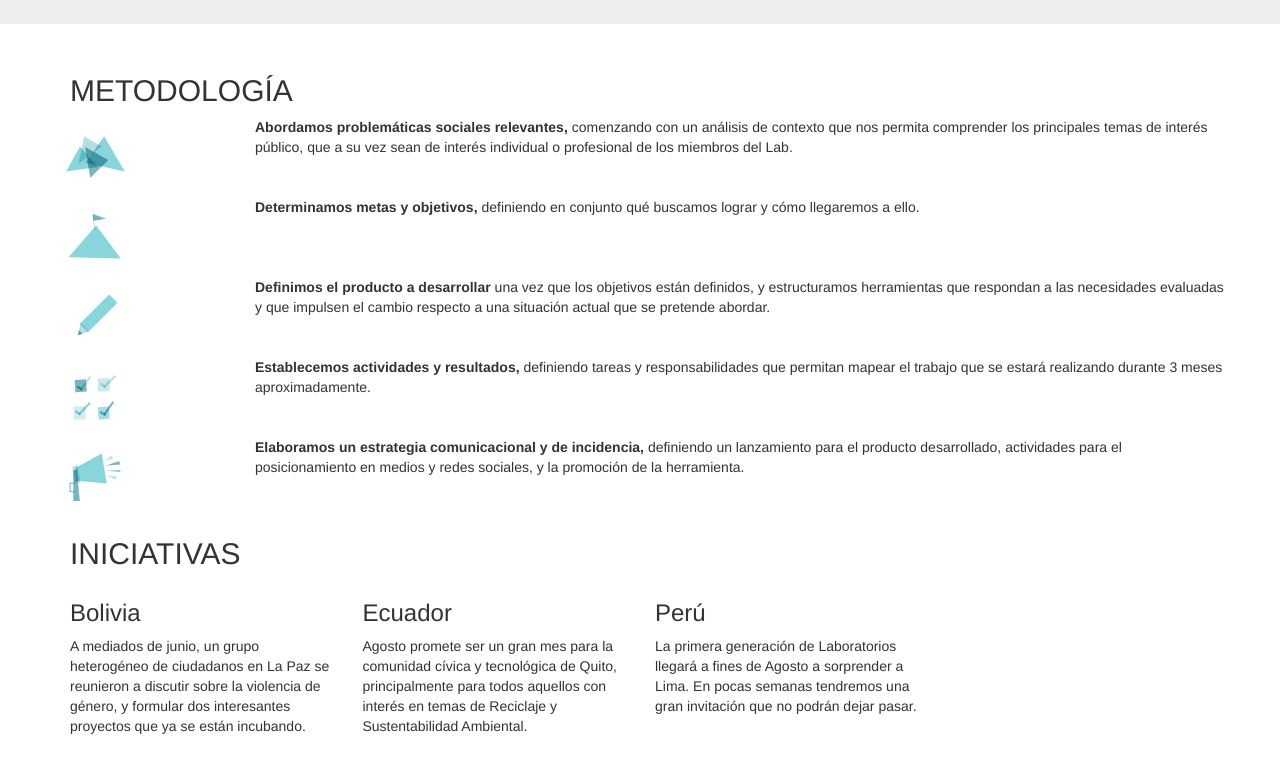
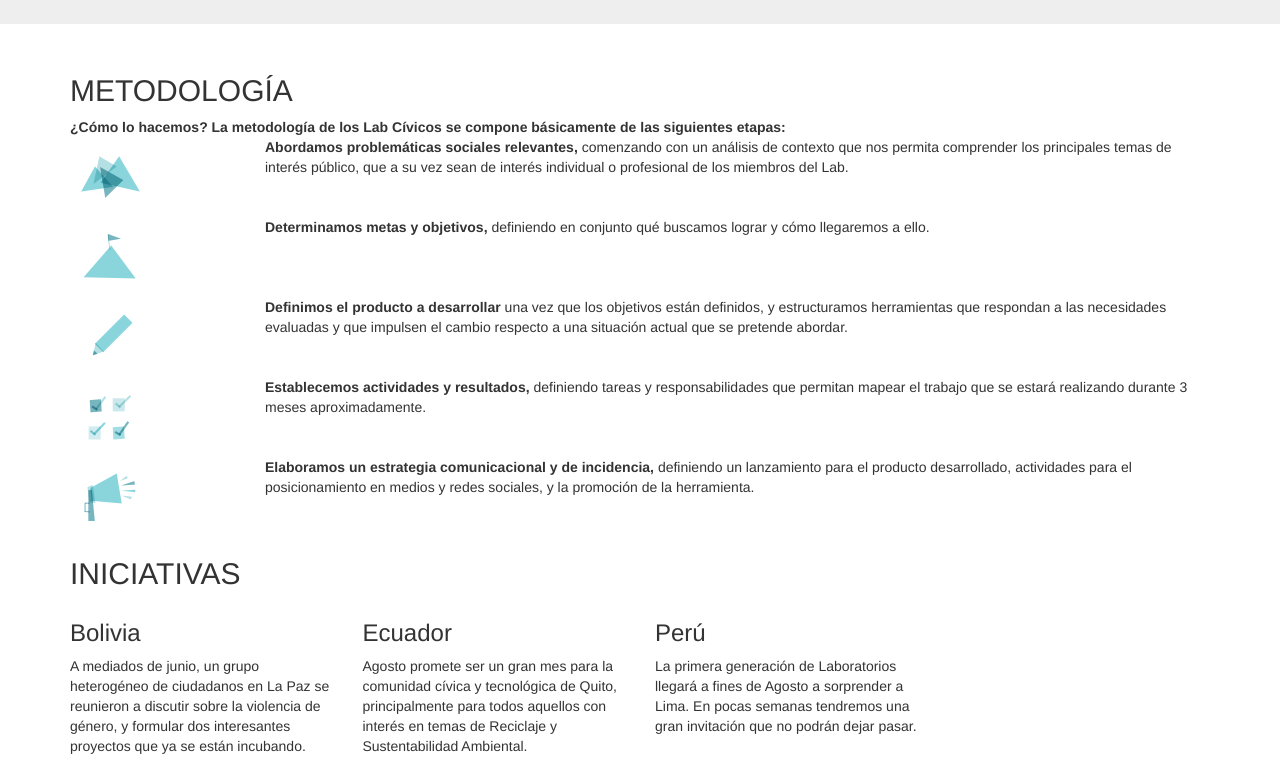
Before and after one commit to ciudadanointeligente/br.labcivico.org.github.io, a Jekyll site: the page built from index.html, in a window 1280 px wide and 900 px high, scrolled down 979 px, cut to the strip 141-900 px from the top of the window. Built offline with Jekyll 4.4.1, drawn with Linux system fonts in a browser that asks for light colours; nearby versions of some CDN libraries.

Commit message:
Added text to methodologies

```diff
--- a/index.html
+++ b/index.html
@@ -35,9 +35,11 @@ layout: default
 		<div class="container">
 			<h2>METODOLOGÍA</h2>
 				<div class="row">
+					<div class="col-md-12">
+					<span><b>¿Cómo lo hacemos? La metodología de los Lab Cívicos se compone básicamente de las siguientes etapas:</b></span>
 						{% for methodology in site.methodologies %}
 							<div class="row">
-							<div class="col-md-2">
+								<div class="col-md-2 pictos">
 									<img src="{{methodology.pictogram}}">
 								</div>
 								<div class="col-md-10">
@@ -45,6 +47,7 @@ layout: default
 								</div>
 							</div>
 				  		{% endfor %}
+					</div>
 				</div>
 		</div>
 	</section>
```
Lines whose indentation alone changed are shown as unchanged.
